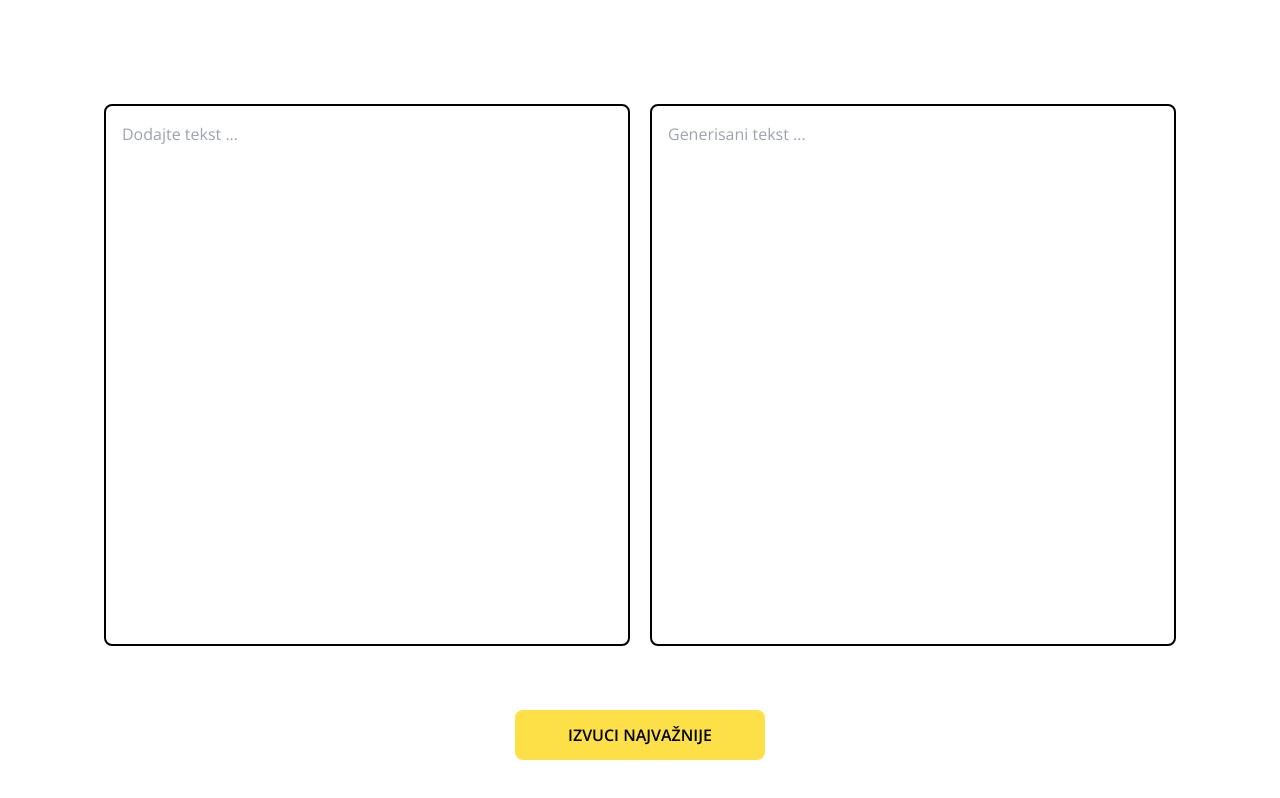
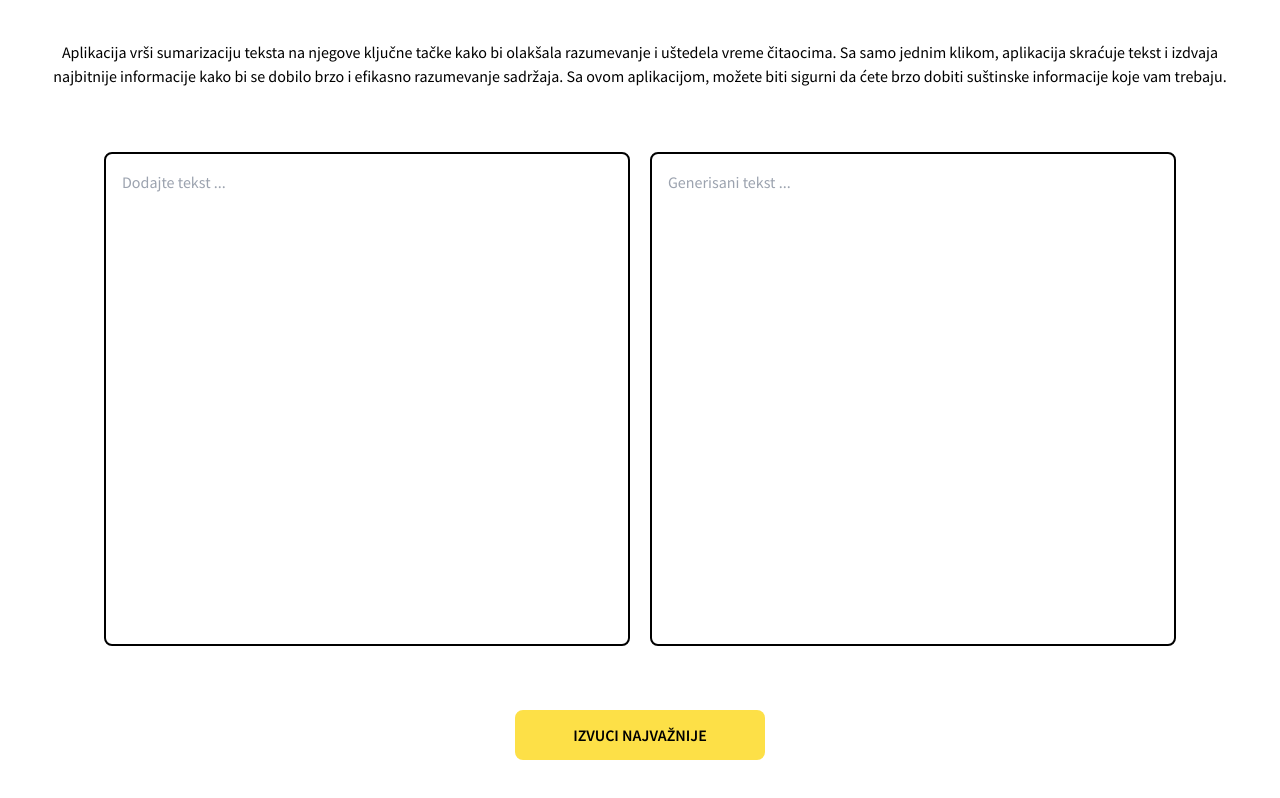
Before and after one commit to gligor99/lako-za-razumeti, a Next.js app: page / in a window 1280 px wide. Built offline with nearby package versions, Linux system fonts and the light colour scheme; no server answers.

Commit message:
Desc added

```diff
--- a/src/pages/_app.tsx
+++ b/src/pages/_app.tsx
@@ -1,10 +1,11 @@
 import { AppProps } from 'next/app'
-import { Inter, Open_Sans } from '@next/font/google'
+import { Inter, Open_Sans, Roboto, Source_Sans_Pro } from '@next/font/google'
 import '@/styles/globals.css'
 
-const inter = Open_Sans({
+const inter = Source_Sans_Pro({
   subsets: ['latin'],
   variable: '--font-inter',
+  weight: ['400', '600', '700'],
 })
 
 function MyApp({ Component, pageProps }: AppProps) {
--- a/src/pages/index.tsx
+++ b/src/pages/index.tsx
@@ -36,6 +36,16 @@ export default function Home() {
 
   return (
     <section className="flex h-screen w-screen flex-1 flex-col items-center justify-center p-10">
+      <div className="flex items-center justify-center">
+        <p className="hidden  text-center lg:block">
+          Aplikacija vrši sumarizaciju teksta na njegove ključne tačke kako bi
+          olakšala razumevanje i uštedela vreme čitaocima. Sa samo jednim
+          klikom, aplikacija skraćuje tekst i izdvaja najbitnije informacije
+          kako bi se dobilo brzo i efikasno razumevanje sadržaja. Sa ovom
+          aplikacijom, možete biti sigurni da ćete brzo dobiti suštinske
+          informacije koje vam trebaju.
+        </p>
+      </div>
       <div className="grid h-screen w-full grid-cols-1 gap-5 p-2 lg:grid-cols-2 lg:p-16">
         <div className="h-full w-full ">
           <textarea
```
